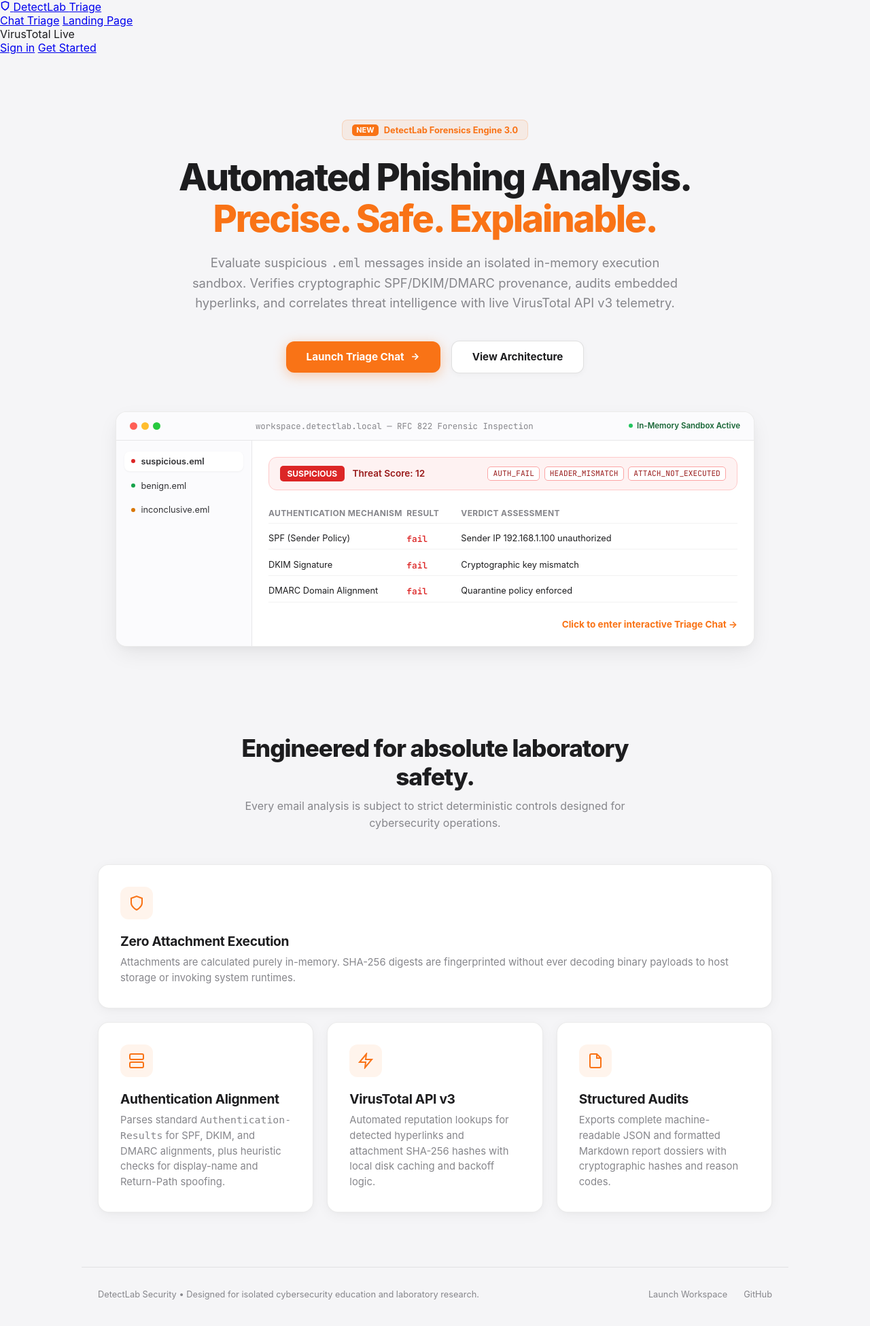
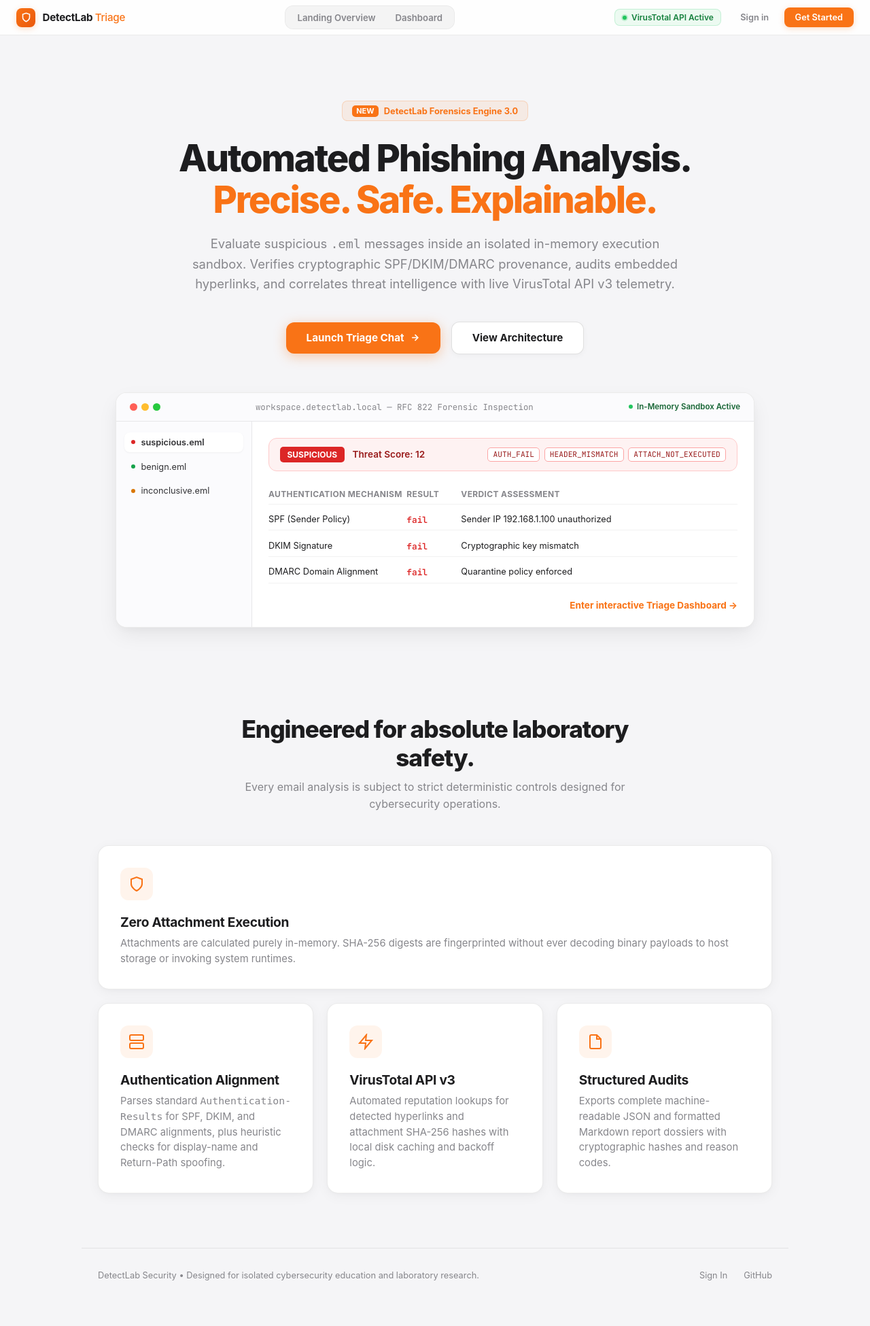
Before and after one commit to aarushlohit/detectlab-phishing, a Flask app: page /landing in a window 1280 px wide. Shown: the top 1950 px of the page at 68% size. Run offline with Flask 3, Linux system fonts and the light colour scheme; some libraries are stand-ins or nearby versions.

Commit message:
fix(flow): set default root to landing page, fix CSS layout collapse, and auto-redirect signup/signin to triage dashboard

```diff
--- a/app.py
+++ b/app.py
@@ -58,14 +58,21 @@
 
 
 @app.route("/")
+def index():
+    return render_template("index.html")
+
+@app.route("/dashboard")
 @app.route("/workbench")
-def index():
+def dashboard():
     user_id = session.get("user_id")
+    if not user_id:
+        flash("Please sign in to access the triage dashboard.", "info")
+        return redirect(url_for("login"))
     history = db.get_user_history(user_id) if user_id else []
     return render_template("chat.html", history=history)
 
 def workbench():
-    return index()
+    return dashboard()
 
 @app.route("/landing")
 def landing():
@@ -223,7 +230,7 @@
             session["user_id"] = user["id"]
             session["username"] = user["username"]
             flash(f"Welcome back, {user['username']}!", "success")
-            return redirect(url_for("index"))
+            return redirect(url_for("dashboard"))
         flash("Invalid username or password.", "error")
     return render_template("login.html")
 
@@ -240,7 +247,7 @@
                 session["user_id"] = user["id"]
                 session["username"] = user["username"]
             flash("Welcome to DetectLab! Account created.", "success")
-            return redirect(url_for("workbench"))
+            return redirect(url_for("dashboard"))
         flash(msg, "error")
     return render_template("register.html")
 
--- a/templates/base.html
+++ b/templates/base.html
@@ -3,57 +3,62 @@
 <head>
   <meta charset="UTF-8">
   <meta name="viewport" content="width=device-width, initial-scale=1.0">
-  <title>{% block title %}DetectLab — Phishing Triage{% endblock %}</title>
+  <title>{% block title %}DetectLab — Intelligent Email Forensics{% endblock %}</title>
   <link rel="stylesheet" href="{{ url_for('static', filename='style.css') }}">
   <link rel="preconnect" href="https://fonts.googleapis.com">
   <link rel="preconnect" href="https://fonts.gstatic.com" crossorigin>
   <link href="https://fonts.googleapis.com/css2?family=Plus+Jakarta+Sans:wght@400;500;600;700;800&family=JetBrains+Mono:wght@400;500;600&display=swap" rel="stylesheet">
 </head>
-<body>
-  <header class="app-header">
-    <div class="header-left">
-      <a href="{{ url_for('index') }}" class="brand">
-        <span class="brand-badge">
-          <svg width="15" height="15" viewBox="0 0 24 24" fill="none" stroke="currentColor" stroke-width="2.5"><path d="M12 22s8-4 8-10V5l-8-3-8 3v7c0 6 8 10 8 10z"/></svg>
-        </span>
-        <span class="brand-text">DetectLab <span class="brand-accent">Triage</span></span>
-      </a>
-    </div>
-
-    <div class="header-center">
-      <nav class="nav-links">
-        <a href="{{ url_for('index') }}" class="nav-item {{ 'active' if request.endpoint == 'index' or request.endpoint == 'workbench' else '' }}">Chat Triage</a>
-        <a href="{{ url_for('landing') }}" class="nav-item {{ 'active' if request.endpoint == 'landing' else '' }}">Landing Page</a>
-      </nav>
-    </div>
-
-    <div class="header-right">
-      <div class="api-telemetry">
-        <span class="telemetry-beacon"></span>
-        <span class="telemetry-label">VirusTotal Live</span>
+<body class="apple-canvas">
+  <header class="apple-nav">
+    <div class="nav-content">
+      <div class="nav-brand-section">
+        <a href="{{ url_for('index') }}" class="apple-brand">
+          <div class="brand-shield-mark">
+            <svg width="15" height="15" viewBox="0 0 24 24" fill="none" stroke="currentColor" stroke-width="2.5"><path d="M12 22s8-4 8-10V5l-8-3-8 3v7c0 6 8 10 8 10z"/></svg>
+          </div>
+          <span class="brand-name">DetectLab <span class="brand-product">Triage</span></span>
+        </a>
       </div>
 
-      <div class="user-actions">
+      <nav class="nav-segmented-control">
+        <a href="{{ url_for('index') }}" class="segment-link {{ 'active' if request.endpoint == 'index' else '' }}">Landing Overview</a>
         {% if session.get('user_id') %}
-          <div class="user-avatar-tag">
-            <span class="user-avatar">{{ session.get('username')[:2].upper() }}</span>
-            <span class="user-name">{{ session.get('username') }}</span>
-          </div>
-          <a href="{{ url_for('logout') }}" class="btn-cute-ghost">Sign out</a>
+          <a href="{{ url_for('dashboard') }}" class="segment-link {{ 'active' if request.endpoint == 'dashboard' or request.endpoint == 'workbench' else '' }}">Dashboard</a>
         {% else %}
-          <a href="{{ url_for('login') }}" class="btn-cute-ghost">Sign in</a>
-          <a href="{{ url_for('register') }}" class="btn-cute-primary">Get Started</a>
+          <a href="{{ url_for('login') }}" class="segment-link">Dashboard</a>
         {% endif %}
+      </nav>
+
+      <div class="nav-controls">
+        <div class="vt-telemetry-badge">
+          <span class="telemetry-dot"></span>
+          <span class="telemetry-label">VirusTotal API Active</span>
+        </div>
+
+        <div class="auth-group">
+          {% if session.get('user_id') %}
+            <div class="user-pill-tag">
+              <span class="user-avatar-dot">{{ session.get('username')[:2].upper() }}</span>
+              <span class="user-label-name">{{ session.get('username') }}</span>
+            </div>
+            <a href="{{ url_for('logout') }}" class="btn-apple-ghost">Sign out</a>
+          {% else %}
+            <a href="{{ url_for('login') }}" class="btn-apple-ghost">Sign in</a>
+            <a href="{{ url_for('register') }}" class="btn-apple-primary">Get Started</a>
+          {% endif %}
+        </div>
       </div>
     </div>
   </header>
 
-  <main class="app-content">
+  <main class="apple-viewport">
     {% with messages = get_flashed_messages(with_categories=true) %}
       {% if messages %}
-        <div class="flash-container">
+        <div class="flash-messages-wrap">
           {% for category, message in messages %}
-            <div class="cute-alert cute-alert-{{ 'error' if category == 'error' else 'success' if category == 'success' else 'info' }}">
+            <div class="apple-toast apple-toast-{{ 'error' if category == 'error' else 'success' if category == 'success' else 'info' }}">
+              <div class="toast-dot"></div>
               <span>{{ message }}</span>
             </div>
           {% endfor %}
--- a/templates/index.html
+++ b/templates/index.html
@@ -21,17 +21,24 @@
     </p>
 
     <div class="hero-cta-cluster">
-      <a href="{{ url_for('workbench') }}" class="btn-apple-large btn-apple-large-primary" id="launchTriageBtn">
-        <span>Launch Triage Chat</span>
-        <svg width="15" height="15" viewBox="0 0 24 24" fill="none" stroke="currentColor" stroke-width="2.5"><line x1="5" y1="12" x2="19" y2="12"/><polyline points="12 5 19 12 12 19"/></svg>
-      </a>
+      {% if session.get('user_id') %}
+        <a href="{{ url_for('dashboard') }}" class="btn-apple-large btn-apple-large-primary" id="launchTriageBtn">
+          <span>Go to Triage Dashboard</span>
+          <svg width="15" height="15" viewBox="0 0 24 24" fill="none" stroke="currentColor" stroke-width="2.5"><line x1="5" y1="12" x2="19" y2="12"/><polyline points="12 5 19 12 12 19"/></svg>
+        </a>
+      {% else %}
+        <a href="{{ url_for('login') }}" class="btn-apple-large btn-apple-large-primary" id="launchTriageBtn">
+          <span>Launch Triage Chat</span>
+          <svg width="15" height="15" viewBox="0 0 24 24" fill="none" stroke="currentColor" stroke-width="2.5"><line x1="5" y1="12" x2="19" y2="12"/><polyline points="12 5 19 12 12 19"/></svg>
+        </a>
+      {% endif %}
       <a href="#architecture-specs" class="btn-apple-large btn-apple-large-secondary">
         <span>View Architecture</span>
       </a>
     </div>
 
     <!-- Product Showcase Floating Canvas -->
-    <div class="product-preview-card" onclick="window.location.href='{{ url_for('workbench') }}'">
+    <div class="product-preview-card" onclick="window.location.href='{% if session.get('user_id') %}{{ url_for('dashboard') }}{% else %}{{ url_for('login') }}{% endif %}'">
       <div class="preview-chrome-bar">
         <div class="window-dots">
           <span class="dot dot-close"></span>
@@ -98,7 +105,7 @@
           </div>
 
           <div class="mock-footer-cta">
-            <span>Click to enter interactive Triage Chat &rarr;</span>
+            <span>Enter interactive Triage Dashboard &rarr;</span>
           </div>
         </div>
       </div>
@@ -154,7 +161,11 @@
         <span class="footer-brand">DetectLab Security</span> &bull; <span>Designed for isolated cybersecurity education and laboratory research.</span>
       </div>
       <div class="footer-right">
-        <a href="{{ url_for('workbench') }}">Launch Workspace</a>
+        {% if session.get('user_id') %}
+          <a href="{{ url_for('dashboard') }}">Dashboard</a>
+        {% else %}
+          <a href="{{ url_for('login') }}">Sign In</a>
+        {% endif %}
         <a href="https://github.com/aarushlohit/detectlab-phishing" target="_blank">GitHub</a>
       </div>
     </div>
```
Also changed, not shown: tests/test_app.py (+21 -11 lines).
